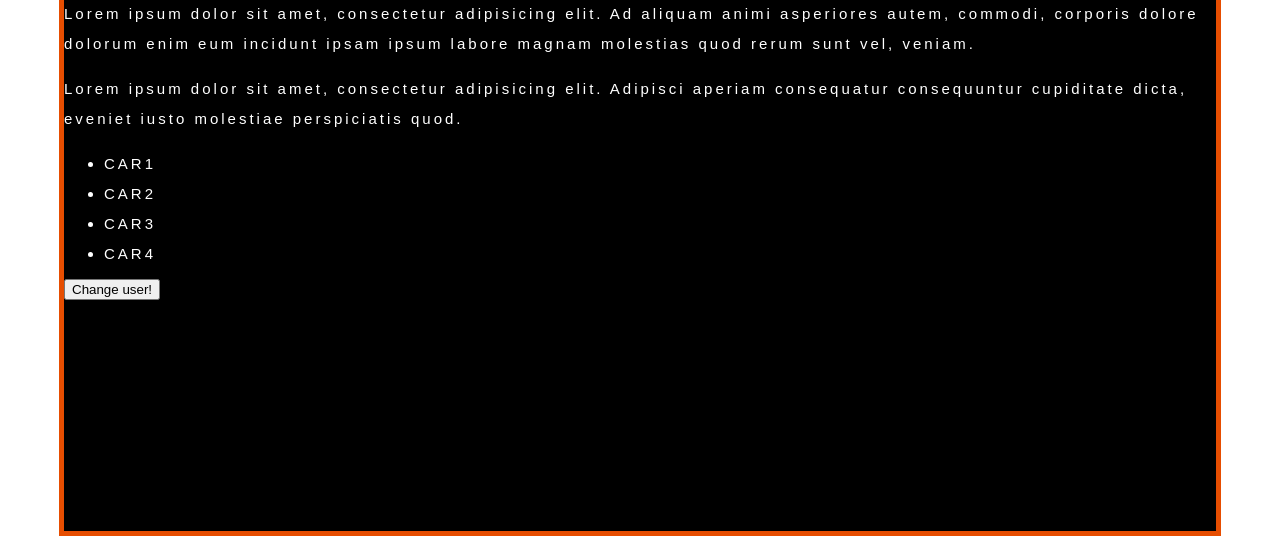
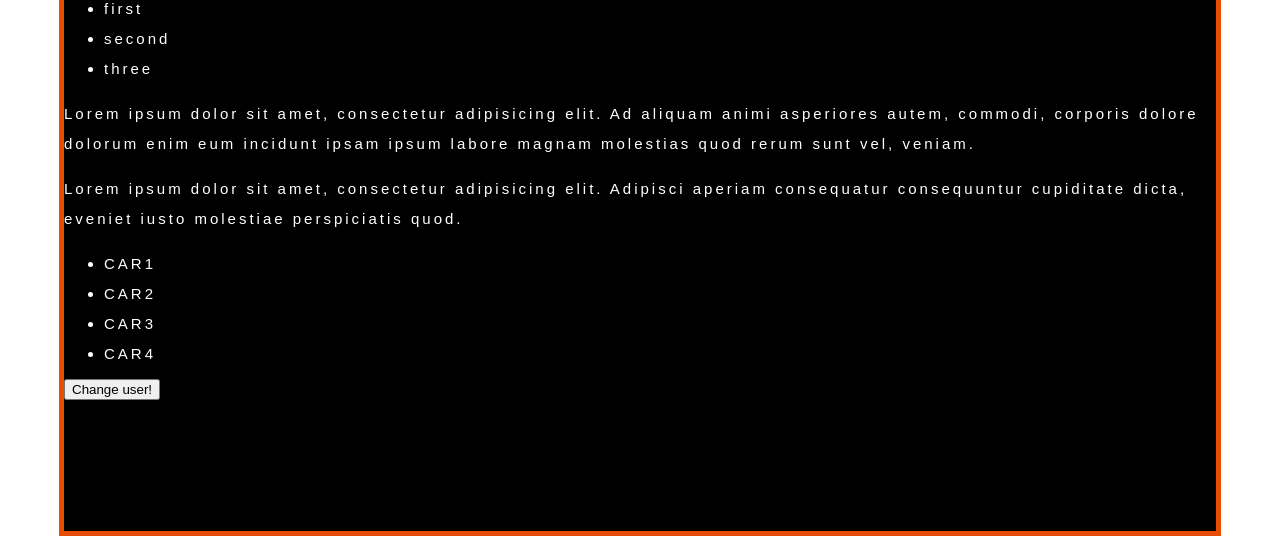
Before and after one commit to Ritik4/Car, a plain HTML site: page index.html in a window 1280 px wide. Shown: the part 274-810 px from the top of the page. Drawn offline with Linux system fonts and the light colour scheme; a web font is replaced by a local one.

Commit message:
add a unorder list

```diff
--- a/index.html
+++ b/index.html
@@ -9,6 +9,13 @@
 <body>
 <h1>Carbecho</h1>
 <img src="images/carlogo.jpg" alt="carlogo">
+
+<ul>
+    <li>first</li>
+    <li>second</li>
+    <li>three</li>
+</ul>
+
 <p id="para1">Lorem ipsum dolor sit amet, consectetur adipisicing elit. Ad aliquam animi asperiores autem, commodi, corporis dolore dolorum enim eum incidunt ipsam ipsum labore magnam molestias quod rerum sunt vel, veniam.</p>
 <p id="para2">Lorem ipsum dolor sit amet, consectetur adipisicing elit. Adipisci aperiam consequatur consequuntur cupiditate dicta, eveniet iusto molestiae perspiciatis quod.</p>
 <ul>
```
